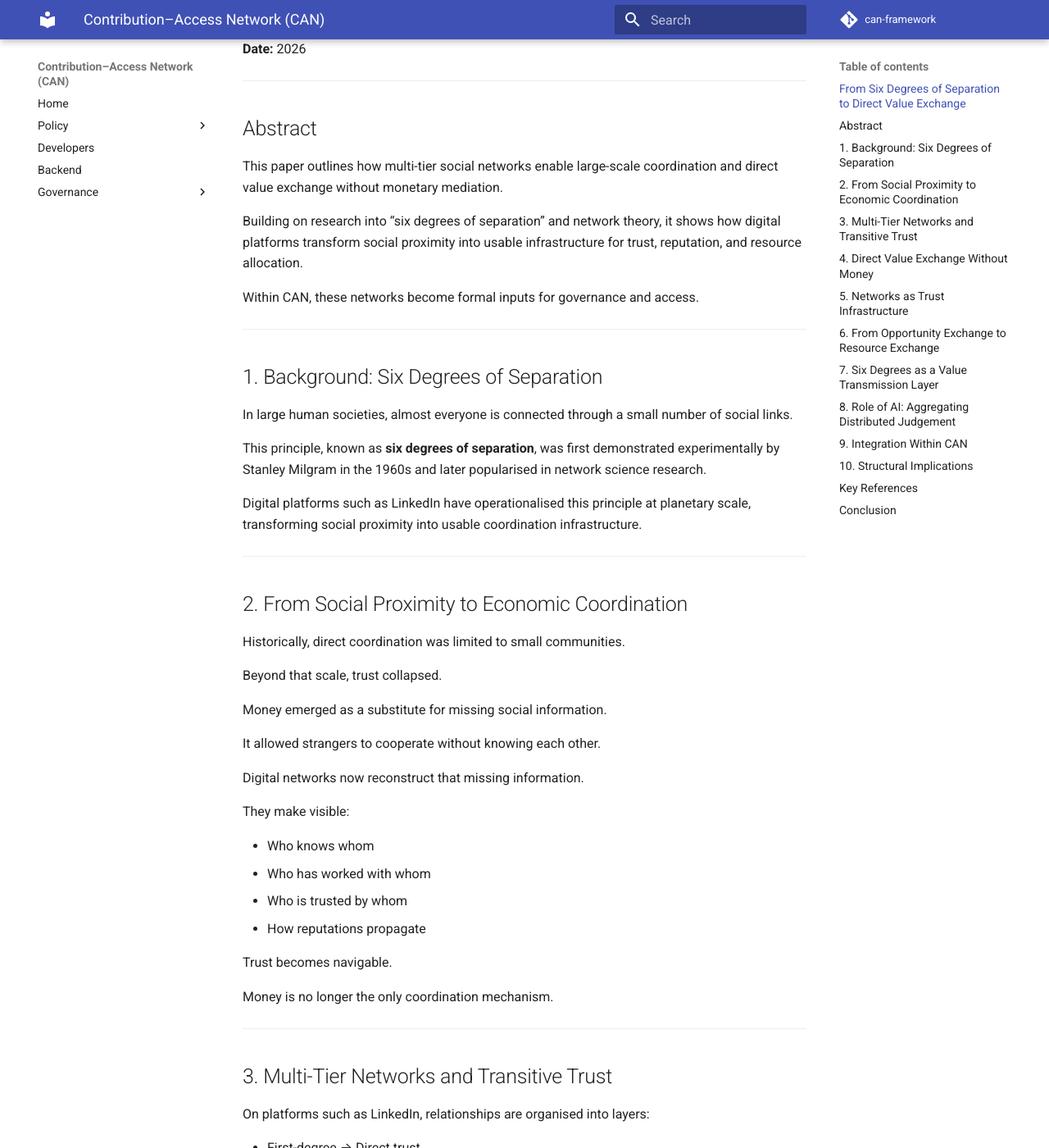
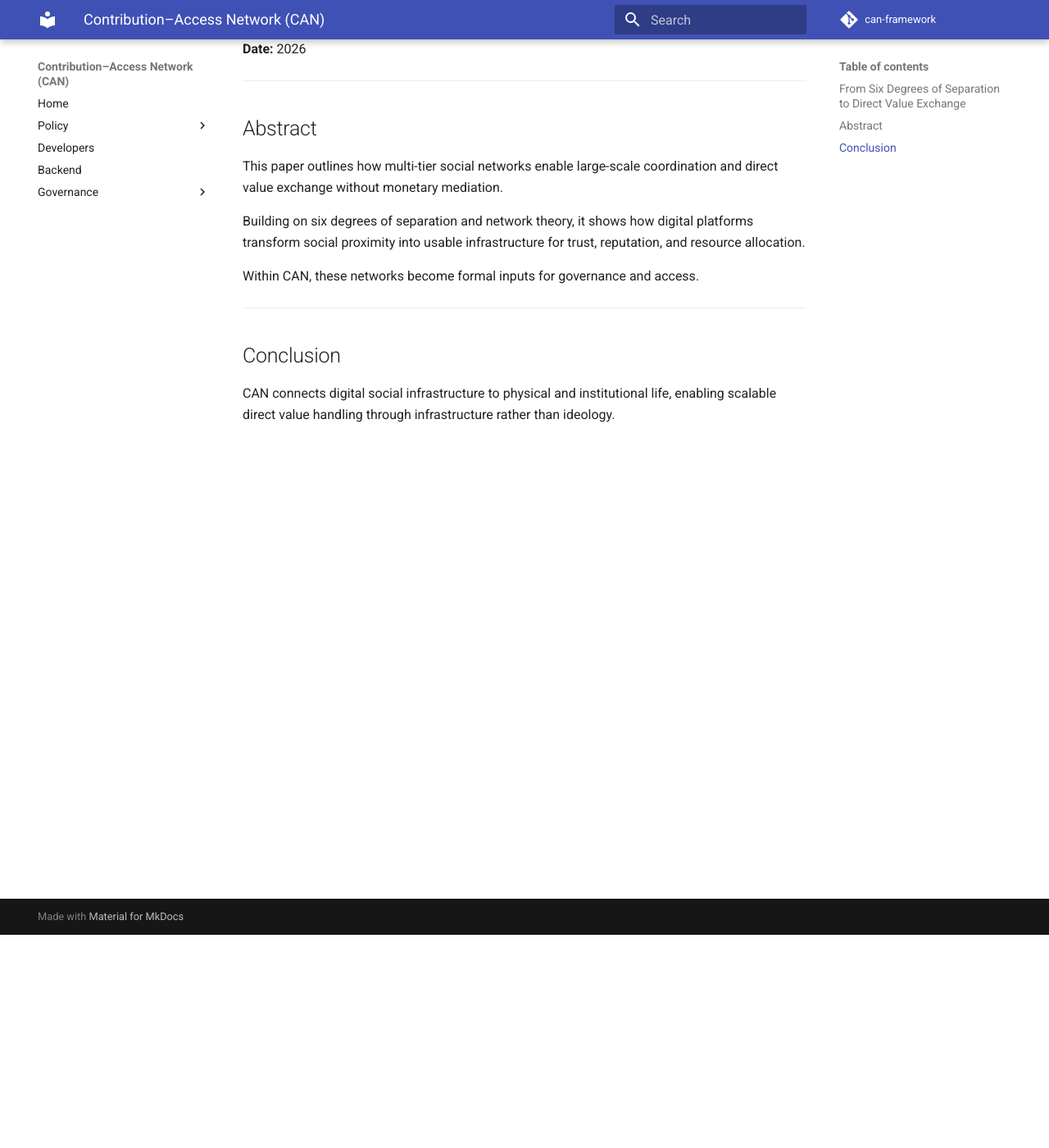
Before and after one commit to value-coordination-CAN/can-framework, an MkDocs documentation site: the page built from docs/publications/wp-001-network-value.md, in a window 1280 px wide and 1400 px high, scrolled down 260 px. Shown: the whole window at 82% size. Built offline with MkDocs 1.6.1 and Material for MkDocs 9.7.7, drawn with Linux system fonts in a browser that asks for light colours; comment, search, counter and statistics services are not loaded; some of the changed text lies outside the part shown.

```diff
--- a/docs/publications/wp-001-network-value.md
+++ b/docs/publications/wp-001-network-value.md
@@ -13,223 +13,15 @@
 This paper outlines how multi-tier social networks enable large-scale
 coordination and direct value exchange without monetary mediation.
 
-Building on research into “six degrees of separation” and network theory,
-it shows how digital platforms transform social proximity into usable
-infrastructure for trust, reputation, and resource allocation.
+Building on six degrees of separation and network theory, it shows how
+digital platforms transform social proximity into usable infrastructure
+for trust, reputation, and resource allocation.
 
 Within CAN, these networks become formal inputs for governance and access.
 
 ---
 
-## 1. Background: Six Degrees of Separation
-
-In large human societies, almost everyone is connected through a small number
-of social links.
-
-This principle, known as **six degrees of separation**, was first demonstrated
-experimentally by Stanley Milgram in the 1960s and later popularised in network
-science research.
-
-Digital platforms such as LinkedIn have operationalised this principle at
-planetary scale, transforming social proximity into usable coordination
-infrastructure.
-
----
-
-## 2. From Social Proximity to Economic Coordination
-
-Historically, direct coordination was limited to small communities.
-
-Beyond that scale, trust collapsed.
-
-Money emerged as a substitute for missing social information.
-
-It allowed strangers to cooperate without knowing each other.
-
-Digital networks now reconstruct that missing information.
-
-They make visible:
-
-- Who knows whom
-- Who has worked with whom
-- Who is trusted by whom
-- How reputations propagate
-
-Trust becomes navigable.
-
-Money is no longer the only coordination mechanism.
-
----
-
-## 3. Multi-Tier Networks and Transitive Trust
-
-On platforms such as LinkedIn, relationships are organised into layers:
-
-- First-degree → Direct trust
-- Second-degree → Mediated trust
-- Third-degree → Contextual trust
-
-Each layer adds validation.
-
-If someone is trusted by people you trust, credibility compounds.
-
-This is known as **transitive trust**.
-
-It reflects Mark Granovetter’s research on the “strength of weak ties”, which
-demonstrates that indirect connections often enable the most powerful
-coordination.
-
-Within CAN, this becomes distributed reputation.
-
----
-
-## 4. Direct Value Exchange Without Money
-
-Large volumes of value are already exchanged without payment:
-
-- Knowledge sharing
-- Mentorship
-- Introductions
-- Collaboration
-- Strategic advice
-- Research cooperation
-
-These exchanges are mediated by relationship and reputation, not price.
-
-Money may appear later.
-
-Coordination happens first.
-
-This constitutes direct value handling in practice.
-
----
-
-## 5. Networks as Trust Infrastructure
-
-Multi-tier networks function as living trust systems.
-
-They continuously update information about:
-
-- Competence
-- Reliability
-- Ethics
-- Collaboration
-- Risk
-
-This information is richer than financial credit scores and harder to manipulate.
-
-Within CAN, network data becomes a formal governance input.
-
----
-
-## 6. From Opportunity Exchange to Resource Exchange
-
-Today, platforms regulate access to:
-
-- Jobs
-- Contracts
-- Visibility
-- Influence
-
-CAN extends this logic to material resources:
-
-- Housing
-- Workspaces
-- Energy
-- Education
-- Transport
-- Care services
-
-Allocation shifts from:
-
-“How much can you pay?”
-
-to:
-
-“How are you connected, and how have you contributed?”
-
----
-
-## 7. Six Degrees as a Value Transmission Layer
-
-When social distance is small, networks become transmission layers for value.
-
-Reputation travels. Contribution propagates. Support mobilises.
-
-Under CAN:
-
-Local action → Network validation → System-wide recognition
-
-Value becomes mobile without becoming money.
-
----
-
-## 8. Role of AI: Aggregating Distributed Judgement
-
-Without AI, large-scale network coordination is too complex.
-
-With AI, it becomes manageable.
-
-AI enables:
-
-- Network pattern analysis
-- Reputation verification
-- Fraud detection
-- Bias correction
-- Impact measurement
-- Multi-platform aggregation
-
-AI does not replace human judgement.
-
-It synthesises it.
-
----
-
-## 9. Integration Within CAN
-
-Within CAN, multi-tier networks function as:
-
-- Identity verification layers
-- Reputation validators
-- Anti-gaming mechanisms
-- Governance inputs
-- Conflict-resolution references
-
-They feed directly into:
-
-Contribution + Reliability + Care → Access
-
-No monetary proxy is required.
-
----
-
-## 10. Structural Implications
-
-Money exists because strangers lack information about each other.
-
-Multi-tier networks reduce anonymity.
-
-They turn strangers into “known unknowns”.
-
-Over time, coordination shifts from:
-
-Price → Relationship → Reputation → Contribution
-
-This forms the basis of scalable post-monetary systems.
-
----
-
-## Key References
-
-- Milgram, S. (1967) — Small-World Experiment
-- Watts, D. (2003) — Six Degrees: The Science of a Connected Age
-- Granovetter, M. (1973) — The Strength of Weak Ties
-- LinkedIn — Large-scale professional graph
-
----
-
 ## Conclusion
 
-The Contribution–Access Network connects digital social infrastructure to
-physical and institutional life, enabling scalable direct value handling
-through infrastructure rather than ideology.
+CAN connects digital social infrastructure to physical and institutional life,
+enabling scalable direct value handling through infrastructure rather than ideology.
```
Also changed, not shown: docs/index.md (+1 -11 lines).
